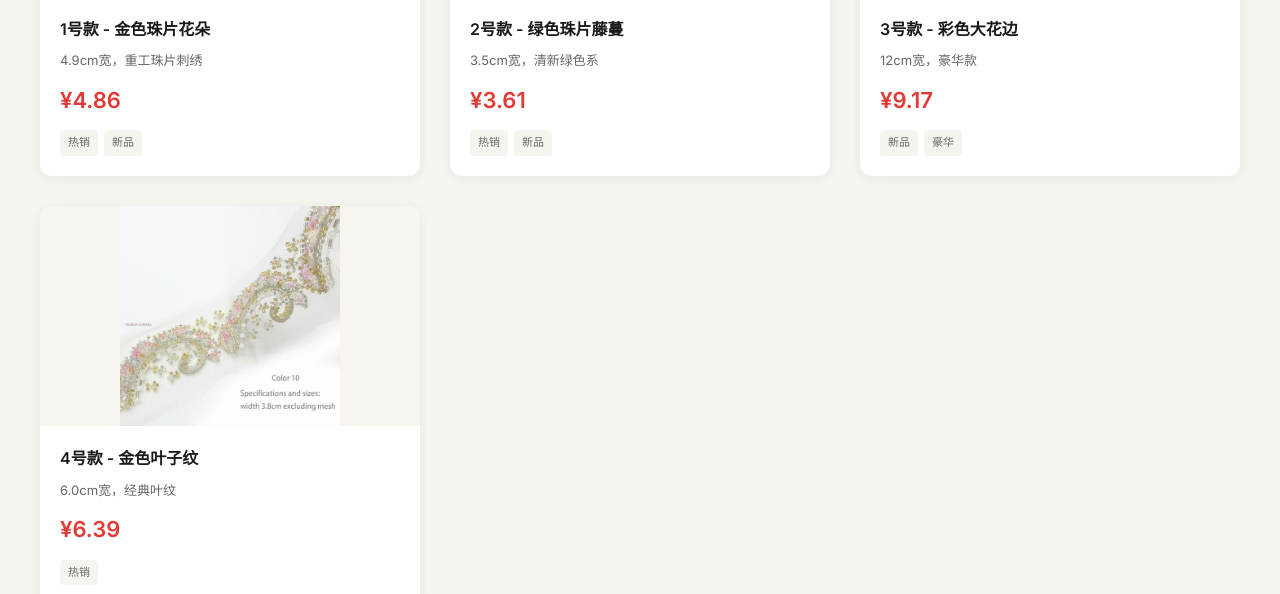
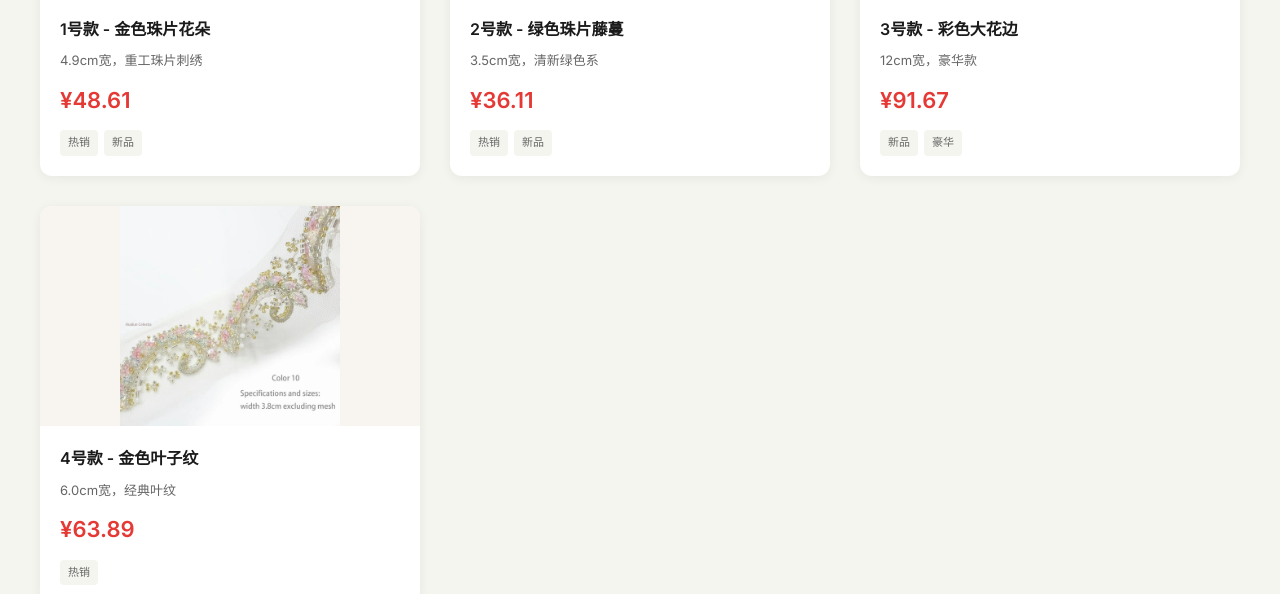
Before and after one commit to HLLL1979/hualunluolan-shop, a website: page index.html in a window 1280 px wide. Shown: the part 935-1529 px from the top of the page. Drawn offline with Linux system fonts and the light colour scheme.

Commit message:
fix: correct USD prices (multiplied by 10, were missing a decimal)

```diff
--- a/index.html
+++ b/index.html
@@ -1694,27 +1694,27 @@
     <script>
         // 商品数据
         const products = [
-            { id: 1, name: '1号款 - 金色珠片花朵', nameEn: 'No.1 - Gold Sequin Flowers', desc: '4.9cm宽，重工珠片刺绣', descEn: '4.9cm width, heavy beaded embroidery', price: 4.86, priceUnit: 'USD/码', moq: '1码起批', image: 'images/product_1.jpg', tags: ['热销', '新品'], category: 'beaded', link1688: 'https://detail.1688.com/offer/927044631900.html' },
-            { id: 2, name: '2号款 - 绿色珠片藤蔓', nameEn: 'No.2 - Green Sequin Vine', desc: '3.5cm宽，清新绿色系', descEn: '3.5cm width, fresh green', price: 3.61, priceUnit: 'USD/码', moq: '1码起批', image: 'images/product_2.jpg', tags: ['热销', '新品'], category: 'beaded', link1688: 'https://detail.1688.com/offer/927044631900.html' },
-            { id: 3, name: '3号款 - 彩色大花边', nameEn: 'No.3 - Colorful Large Lace', desc: '12cm宽，豪华款', descEn: '12cm width, luxury style', price: 9.17, priceUnit: 'USD/码', moq: '1码起批', image: 'images/product_3.jpg', tags: ['新品', '豪华'], category: 'beaded', link1688: 'https://detail.1688.com/offer/927044631900.html' },
-            { id: 4, name: '4号款 - 金色叶子纹', nameEn: 'No.4 - Gold Leaf Pattern', desc: '6.0cm宽，经典叶纹', descEn: '6.0cm width, classic leaf', price: 6.39, priceUnit: 'USD/码', moq: '1码起批', image: 'images/product_4.jpg', tags: ['热销'], category: 'beaded', link1688: 'https://detail.1688.com/offer/927044631900.html' },
-            { id: 5, name: '5号款 - 粉色花朵', nameEn: 'No.5 - Pink Flowers', desc: '4.0cm宽，浪漫粉色', descEn: '4.0cm width, romantic pink', price: 6.39, priceUnit: 'USD/码', moq: '1码起批', image: 'images/product_5.jpg', tags: ['新品'], category: 'beaded', link1688: 'https://detail.1688.com/offer/927044631900.html' },
-            { id: 6, name: '6号款 - 金色小花', nameEn: 'No.6 - Gold Small Flowers', desc: '3.0cm宽，精致小花', descEn: '3.0cm width, delicate flowers', price: 2.64, priceUnit: 'USD/码', moq: '1码起批', image: 'images/product_6.jpg', tags: ['热销', '特价'], category: 'beaded', link1688: 'https://detail.1688.com/offer/927044631900.html' },
-            { id: 7, name: '7号款 - 超宽豪华款', nameEn: 'No.7 - Ultra Wide Luxury', desc: '16cm宽，超宽设计', descEn: '16cm width, ultra wide', price: 9.17, priceUnit: 'USD/码', moq: '1码起批', image: 'images/product_7.jpg', tags: ['豪华'], category: 'beaded', link1688: 'https://detail.1688.com/offer/927044631900.html' },
-            { id: 8, name: '8号款 - 金绿配色', nameEn: 'No.8 - Gold Green Mix', desc: '9.5cm宽，金绿搭配', descEn: '9.5cm width, gold-green', price: 6.39, priceUnit: 'USD/码', moq: '1码起批', image: 'images/product_8.jpg', tags: ['热销'], category: 'beaded', link1688: 'https://detail.1688.com/offer/927044631900.html' },
-            { id: 9, name: '9号款 - 彩色花朵', nameEn: 'No.9 - Colorful Flowers', desc: '4.0cm宽，多彩设计', descEn: '4.0cm width, colorful', price: 6.39, priceUnit: 'USD/码', moq: '1码起批', image: 'images/product_9.jpg', tags: ['新品'], category: 'beaded', link1688: 'https://detail.1688.com/offer/927044631900.html' },
-            { id: 10, name: '10号款 - 粉色卷草', nameEn: 'No.10 - Pink Scroll', desc: '3.8cm宽，粉色系', descEn: '3.8cm width, pink', price: 6.81, priceUnit: 'USD/码', moq: '1码起批', image: 'images/product_10.jpg', tags: ['热销'], category: 'beaded', link1688: 'https://detail.1688.com/offer/927044631900.html' },
-            { id: 11, name: '11号款 - 孔雀尾纹', nameEn: 'No.11 - Peacock Tail', desc: '3.8cm宽，孔雀尾设计', descEn: '3.8cm width, peacock tail', price: 4.03, priceUnit: 'USD/码', moq: '1码起批', image: 'images/product_11.jpg', tags: ['新品', '特色'], category: 'beaded', link1688: 'https://detail.1688.com/offer/927044631900.html' },
-            { id: 12, name: '12号款 - 蓝绿花朵', nameEn: 'No.12 - Blue Green Flowers', desc: '3.9cm宽，蓝绿配色', descEn: '3.9cm width, blue-green', price: 4.03, priceUnit: 'USD/码', moq: '1码起批', image: 'images/product_12.jpg', tags: ['热销'], category: 'beaded', link1688: 'https://detail.1688.com/offer/927044631900.html' },
-            { id: 13, name: '13号款 - 精致珠绣', nameEn: 'No.13 - Delicate Beaded Embroidery', desc: '5.0cm宽，精致珠绣工艺', descEn: '5.0cm width, delicate beaded embroidery', price: 6.81, priceUnit: 'USD/码', moq: '1码起批', image: 'images/product_13.jpg', tags: ['新品'], category: 'beaded', link1688: 'https://detail.1688.com/offer/927044631900.html' },
-            { id: 14, name: '14号款 - 复古花纹', nameEn: 'No.14 - Vintage Pattern', desc: '7.3cm宽，复古花纹设计', descEn: '7.3cm width, vintage pattern', price: 5.42, priceUnit: 'USD/码', moq: '已售罄', image: 'images/product_14.jpg', tags: ['售罄'], category: 'beaded', soldOut: true, link1688: 'https://detail.1688.com/offer/927044631900.html' },
-            { id: 15, name: '15号款 - 彩色藤蔓', nameEn: 'No.15 - Colorful Vine', desc: '3.8cm宽，彩色藤蔓设计', descEn: '3.8cm width, colorful vine', price: 6.39, priceUnit: 'USD/码', moq: '1码起批', image: 'images/product_15.jpg', tags: ['现货'], category: 'beaded', link1688: 'https://detail.1688.com/offer/927044631900.html' },
-            { id: 16, name: '16号款 - 精致小花边', nameEn: 'No.16 - Delicate Small Lace', desc: '2.5cm宽，精致小巧', descEn: '2.5cm width, delicate small', price: 3.61, priceUnit: 'USD/码', moq: '1码起批', image: 'images/product_16.jpg', tags: ['新品', '特色'], category: 'beaded', link1688: 'https://detail.1688.com/offer/927044631900.html' },
-            { id: 17, name: '17号款 - 亮片珠绣', nameEn: 'No.17 - Sequin Beaded Embroidery', desc: '2.5cm宽，亮片珠绣工艺', descEn: '2.5cm width, sequin beaded', price: 3.61, priceUnit: 'USD/码', moq: '1码起批', image: 'images/product_17.jpg', tags: ['热销'], category: 'beaded', link1688: 'https://detail.1688.com/offer/927044631900.html' },
-            { id: 18, name: '18号款 - 立体珠花', nameEn: 'No.18 - 3D Beaded Flowers', desc: '2.5cm宽，立体珠花设计', descEn: '2.5cm width, 3D beaded flowers', price: 4.03, priceUnit: 'USD/码', moq: '1码起批', image: 'images/product_18.jpg', tags: ['豪华', '新品'], category: 'beaded', link1688: 'https://detail.1688.com/offer/927044631900.html' },
-            { id: 19, name: '19号款 - 超宽豪华花边', nameEn: 'No.19 - Ultra Wide Luxury Lace', desc: '15.1cm宽，超宽豪华设计', descEn: '15.1cm width, ultra wide luxury', price: 7.78, priceUnit: 'USD/码', moq: '1码起批', image: 'images/product_19.jpg', tags: ['豪华'], category: 'beaded', link1688: 'https://detail.1688.com/offer/927044631900.html' },
-            { id: 20, name: '20号款 - 宽幅珠绣', nameEn: 'No.20 - Wide Beaded Embroidery', desc: '7.5cm宽，宽幅珠绣工艺', descEn: '7.5cm width, wide beaded embroidery', price: 4.86, priceUnit: 'USD/码', moq: '1码起批', image: 'images/product_20.jpg', tags: ['现货', '热销'], category: 'beaded', link1688: 'https://detail.1688.com/offer/927044631900.html' },
-            { id: 21, name: '华伦罗兰品牌系列', nameEn: 'Valenrolan Brand Collection', desc: '网纱珠绣彩色孔雀尾重工花边', descEn: 'Tulle sequin embroidery peacock tail heavy lace', price: 2.64, priceUnit: 'USD起', moq: '1码起批', image: 'images/product_21.jpg', tags: ['品牌', '热销'], category: 'beaded', link1688: 'https://detail.1688.com/offer/927044631900.html' }
+            { id: 1, name: '1号款 - 金色珠片花朵', nameEn: 'No.1 - Gold Sequin Flowers', desc: '4.9cm宽，重工珠片刺绣', descEn: '4.9cm width, heavy beaded embroidery', price: 48.61, priceUnit: 'USD/码', moq: '1码起批', image: 'images/product_1.jpg', tags: ['热销', '新品'], category: 'beaded', link1688: 'https://detail.1688.com/offer/927044631900.html' },
+            { id: 2, name: '2号款 - 绿色珠片藤蔓', nameEn: 'No.2 - Green Sequin Vine', desc: '3.5cm宽，清新绿色系', descEn: '3.5cm width, fresh green', price: 36.11, priceUnit: 'USD/码', moq: '1码起批', image: 'images/product_2.jpg', tags: ['热销', '新品'], category: 'beaded', link1688: 'https://detail.1688.com/offer/927044631900.html' },
+            { id: 3, name: '3号款 - 彩色大花边', nameEn: 'No.3 - Colorful Large Lace', desc: '12cm宽，豪华款', descEn: '12cm width, luxury style', price: 91.67, priceUnit: 'USD/码', moq: '1码起批', image: 'images/product_3.jpg', tags: ['新品', '豪华'], category: 'beaded', link1688: 'https://detail.1688.com/offer/927044631900.html' },
+            { id: 4, name: '4号款 - 金色叶子纹', nameEn: 'No.4 - Gold Leaf Pattern', desc: '6.0cm宽，经典叶纹', descEn: '6.0cm width, classic leaf', price: 63.89, priceUnit: 'USD/码', moq: '1码起批', image: 'images/product_4.jpg', tags: ['热销'], category: 'beaded', link1688: 'https://detail.1688.com/offer/927044631900.html' },
+            { id: 5, name: '5号款 - 粉色花朵', nameEn: 'No.5 - Pink Flowers', desc: '4.0cm宽，浪漫粉色', descEn: '4.0cm width, romantic pink', price: 63.89, priceUnit: 'USD/码', moq: '1码起批', image: 'images/product_5.jpg', tags: ['新品'], category: 'beaded', link1688: 'https://detail.1688.com/offer/927044631900.html' },
+            { id: 6, name: '6号款 - 金色小花', nameEn: 'No.6 - Gold Small Flowers', desc: '3.0cm宽，精致小花', descEn: '3.0cm width, delicate flowers', price: 26.39, priceUnit: 'USD/码', moq: '1码起批', image: 'images/product_6.jpg', tags: ['热销', '特价'], category: 'beaded', link1688: 'https://detail.1688.com/offer/927044631900.html' },
+            { id: 7, name: '7号款 - 超宽豪华款', nameEn: 'No.7 - Ultra Wide Luxury', desc: '16cm宽，超宽设计', descEn: '16cm width, ultra wide', price: 91.67, priceUnit: 'USD/码', moq: '1码起批', image: 'images/product_7.jpg', tags: ['豪华'], category: 'beaded', link1688: 'https://detail.1688.com/offer/927044631900.html' },
+            { id: 8, name: '8号款 - 金绿配色', nameEn: 'No.8 - Gold Green Mix', desc: '9.5cm宽，金绿搭配', descEn: '9.5cm width, gold-green', price: 63.89, priceUnit: 'USD/码', moq: '1码起批', image: 'images/product_8.jpg', tags: ['热销'], category: 'beaded', link1688: 'https://detail.1688.com/offer/927044631900.html' },
+            { id: 9, name: '9号款 - 彩色花朵', nameEn: 'No.9 - Colorful Flowers', desc: '4.0cm宽，多彩设计', descEn: '4.0cm width, colorful', price: 63.89, priceUnit: 'USD/码', moq: '1码起批', image: 'images/product_9.jpg', tags: ['新品'], category: 'beaded', link1688: 'https://detail.1688.com/offer/927044631900.html' },
+            { id: 10, name: '10号款 - 粉色卷草', nameEn: 'No.10 - Pink Scroll', desc: '3.8cm宽，粉色系', descEn: '3.8cm width, pink', price: 68.06, priceUnit: 'USD/码', moq: '1码起批', image: 'images/product_10.jpg', tags: ['热销'], category: 'beaded', link1688: 'https://detail.1688.com/offer/927044631900.html' },
+            { id: 11, name: '11号款 - 孔雀尾纹', nameEn: 'No.11 - Peacock Tail', desc: '3.8cm宽，孔雀尾设计', descEn: '3.8cm width, peacock tail', price: 40.28, priceUnit: 'USD/码', moq: '1码起批', image: 'images/product_11.jpg', tags: ['新品', '特色'], category: 'beaded', link1688: 'https://detail.1688.com/offer/927044631900.html' },
+            { id: 12, name: '12号款 - 蓝绿花朵', nameEn: 'No.12 - Blue Green Flowers', desc: '3.9cm宽，蓝绿配色', descEn: '3.9cm width, blue-green', price: 40.28, priceUnit: 'USD/码', moq: '1码起批', image: 'images/product_12.jpg', tags: ['热销'], category: 'beaded', link1688: 'https://detail.1688.com/offer/927044631900.html' },
+            { id: 13, name: '13号款 - 精致珠绣', nameEn: 'No.13 - Delicate Beaded Embroidery', desc: '5.0cm宽，精致珠绣工艺', descEn: '5.0cm width, delicate beaded embroidery', price: 68.06, priceUnit: 'USD/码', moq: '1码起批', image: 'images/product_13.jpg', tags: ['新品'], category: 'beaded', link1688: 'https://detail.1688.com/offer/927044631900.html' },
+            { id: 14, name: '14号款 - 复古花纹', nameEn: 'No.14 - Vintage Pattern', desc: '7.3cm宽，复古花纹设计', descEn: '7.3cm width, vintage pattern', price: 54.17, priceUnit: 'USD/码', moq: '已售罄', image: 'images/product_14.jpg', tags: ['售罄'], category: 'beaded', soldOut: true, link1688: 'https://detail.1688.com/offer/927044631900.html' },
+            { id: 15, name: '15号款 - 彩色藤蔓', nameEn: 'No.15 - Colorful Vine', desc: '3.8cm宽，彩色藤蔓设计', descEn: '3.8cm width, colorful vine', price: 63.89, priceUnit: 'USD/码', moq: '1码起批', image: 'images/product_15.jpg', tags: ['现货'], category: 'beaded', link1688: 'https://detail.1688.com/offer/927044631900.html' },
+            { id: 16, name: '16号款 - 精致小花边', nameEn: 'No.16 - Delicate Small Lace', desc: '2.5cm宽，精致小巧', descEn: '2.5cm width, delicate small', price: 36.11, priceUnit: 'USD/码', moq: '1码起批', image: 'images/product_16.jpg', tags: ['新品', '特色'], category: 'beaded', link1688: 'https://detail.1688.com/offer/927044631900.html' },
+            { id: 17, name: '17号款 - 亮片珠绣', nameEn: 'No.17 - Sequin Beaded Embroidery', desc: '2.5cm宽，亮片珠绣工艺', descEn: '2.5cm width, sequin beaded', price: 36.11, priceUnit: 'USD/码', moq: '1码起批', image: 'images/product_17.jpg', tags: ['热销'], category: 'beaded', link1688: 'https://detail.1688.com/offer/927044631900.html' },
+            { id: 18, name: '18号款 - 立体珠花', nameEn: 'No.18 - 3D Beaded Flowers', desc: '2.5cm宽，立体珠花设计', descEn: '2.5cm width, 3D beaded flowers', price: 40.28, priceUnit: 'USD/码', moq: '1码起批', image: 'images/product_18.jpg', tags: ['豪华', '新品'], category: 'beaded', link1688: 'https://detail.1688.com/offer/927044631900.html' },
+            { id: 19, name: '19号款 - 超宽豪华花边', nameEn: 'No.19 - Ultra Wide Luxury Lace', desc: '15.1cm宽，超宽豪华设计', descEn: '15.1cm width, ultra wide luxury', price: 77.78, priceUnit: 'USD/码', moq: '1码起批', image: 'images/product_19.jpg', tags: ['豪华'], category: 'beaded', link1688: 'https://detail.1688.com/offer/927044631900.html' },
+            { id: 20, name: '20号款 - 宽幅珠绣', nameEn: 'No.20 - Wide Beaded Embroidery', desc: '7.5cm宽，宽幅珠绣工艺', descEn: '7.5cm width, wide beaded embroidery', price: 48.61, priceUnit: 'USD/码', moq: '1码起批', image: 'images/product_20.jpg', tags: ['现货', '热销'], category: 'beaded', link1688: 'https://detail.1688.com/offer/927044631900.html' },
+            { id: 21, name: '华伦罗兰品牌系列', nameEn: 'Valenrolan Brand Collection', desc: '网纱珠绣彩色孔雀尾重工花边', descEn: 'Tulle sequin embroidery peacock tail heavy lace', price: 26.39, priceUnit: 'USD起', moq: '1码起批', image: 'images/product_21.jpg', tags: ['品牌', '热销'], category: 'beaded', link1688: 'https://detail.1688.com/offer/927044631900.html' }
         ];
 
         // 购物车数据
```
